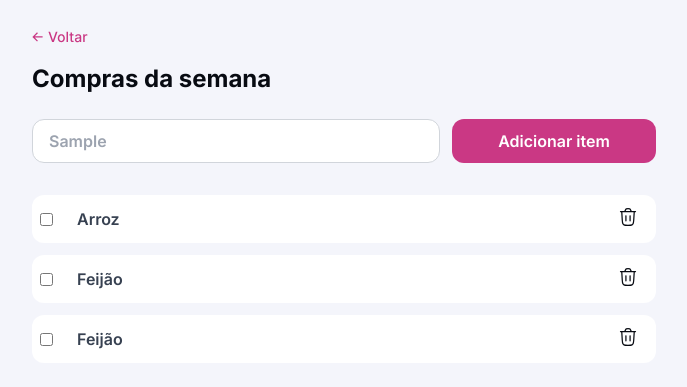
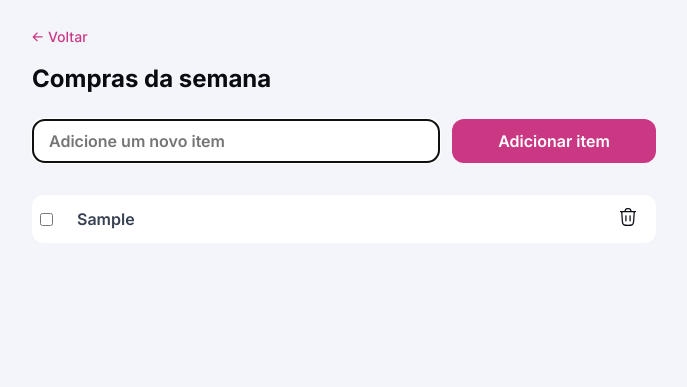
Before and after one commit to WallisonPhill/QuickList, a plain HTML site: page index.html in a window 1280 px wide. Both pictures are taken after typing "Sample" into the empty fields and a click on the button "Adicionar item". Shown: the part 131-518 px from the top of the page, without its empty margins (296-983 px from the left). Drawn offline with Linux system fonts and the light colour scheme.

Commit message:
add item à lista

```diff
--- a/index.html
+++ b/index.html
@@ -39,31 +39,11 @@
       </div>
 
       <ul class="items" role="list">
-        <li>
-          <input type="checkbox">
-          <span>Arroz</span>
-          <a href="#">
-            <img src="./assets/icons/erase.svg" alt="icone de deletar">
-          </a>
-        </li>
-        <li>
-          <input type="checkbox">
-          <span>Feijão</span>
-          <a href="#">
-            <img src="./assets/icons/erase.svg" alt="icone de deletar">
-          </a>
-        </li>
-
-        <li>
-          <input type="checkbox">
-          <span>Feijão</span>
-          <a href="#">
-            <img src="./assets/icons/erase.svg" alt="icone de deletar">
-          </a>
-        </li>
       </ul>
     </section>
 
   </main>
+
+  <script src="./scripts.js"></script>
 </body>
 </html>
--- /dev/null
+++ b/scripts.js
@@ -0,0 +1,39 @@
+// Variáveis
+var list = document.querySelector('ul')
+var product = document.querySelector('#item')
+var button = document.querySelector('#btn-add')
+
+// Função para adicionar um novo item
+button.addEventListener('click', addProduct)
+
+function addProduct() {
+  //Aqui eu adiciono um novo elemento na lista.
+  var li = document.createElement('li')
+
+  //Para criar um novo checkbox
+  var checkbox = document.createElement('input')
+  checkbox.type = 'checkbox'
+
+  // Criação do texto do item
+  var span = document.createElement('span')
+  span.textContent = product.value
+
+  // Criando o ícone de lixeira
+  var deleteLink = document.createElement('a')
+  var deleteIcon = document.createElement('img')
+  deleteIcon.src = './assets/icons/erase.svg'
+  deleteIcon.alt = 'Ícone de deletar'
+  deleteLink.appendChild(deleteIcon)
+
+  // Adicionar os elementos dentro do <li>
+  li.appendChild(checkbox)
+  li.appendChild(span)
+  li.appendChild(deleteLink)
+
+  // Adicionando o <li> à lista
+  list.appendChild(li)
+
+  // Limpando o campo de entrada e focando novamente
+  product.value = ''
+  product.focus()
+}
```
